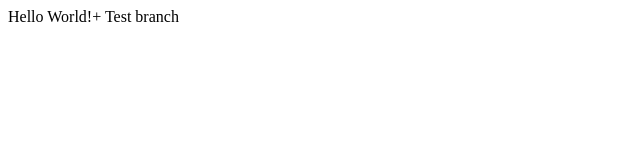
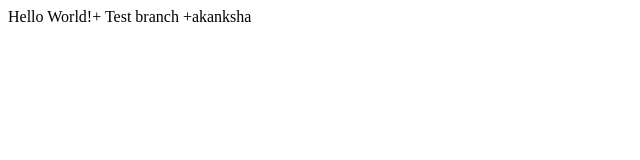
Before and after one commit to akankshakistayella/lab12-CI-CD, a plain HTML site: page index.html in a window 1280 px wide. Shown: the full height of the page, 0-640 px from the left. Drawn offline with Linux system fonts and the light colour scheme.

Commit message:
Update index.html

```diff
--- a/index.html
+++ b/index.html
@@ -8,6 +8,6 @@
     </head>
 
     <body>
-        Hello World!+ Test branch
+        Hello World!+ Test branch +akanksha
     </body>
 </html>
```
